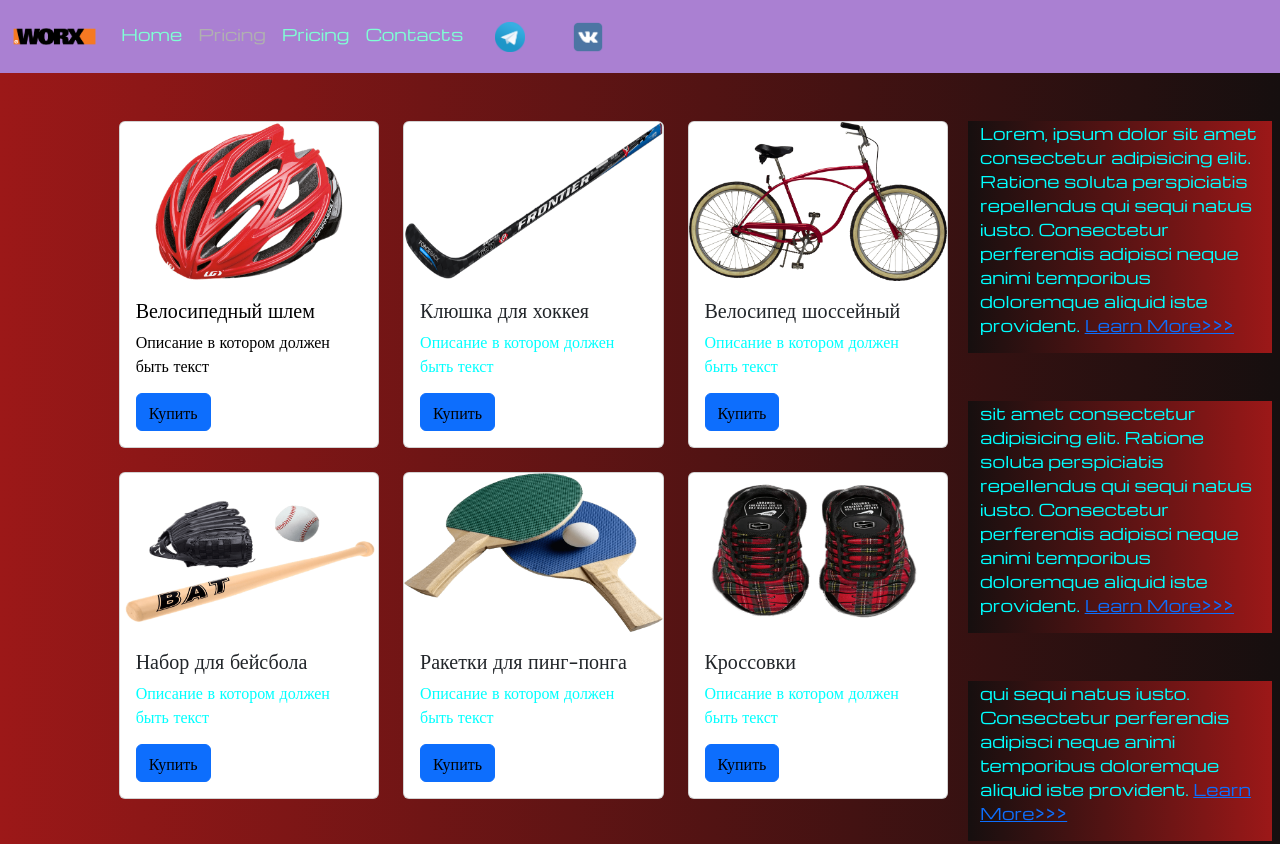
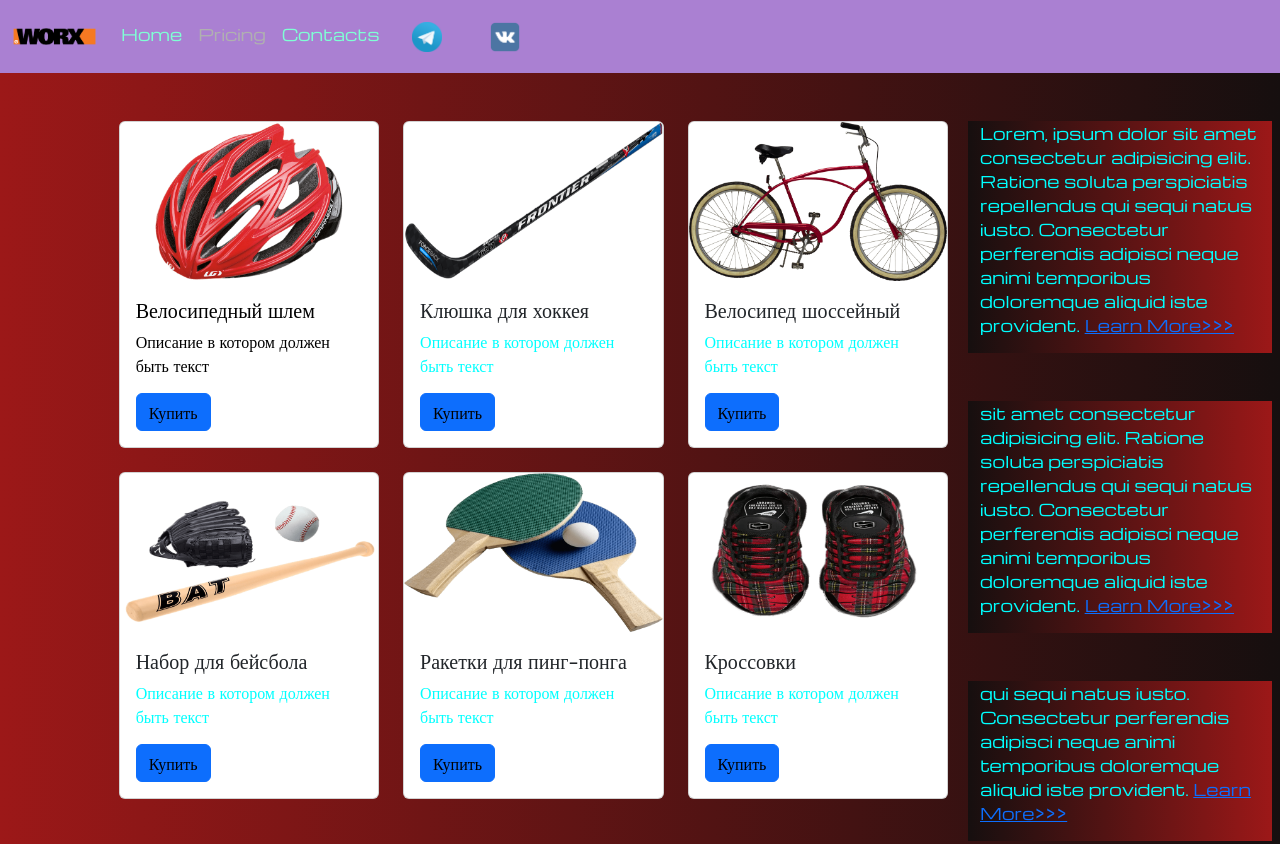
Before and after one commit to tims-team/tims-team.github.io, a plain HTML site: page pricing.html in a window 1280 px wide. Shown: the top 844 px of the page. Drawn offline with nearby package versions, Linux system fonts and the light colour scheme.

Commit message:
Update pricing.html

```diff
--- a/pricing.html
+++ b/pricing.html
@@ -33,9 +33,6 @@
             </li>
             <li class="nav-item">
               <a class="nav-link active" href="pricing.html">Pricing</a>
-            </li>
-            <li class="nav-item">
-              <a class="nav-link" href="pricing.html">Pricing</a>
             </li>
             <li class="nav-item">
               <a class="nav-link" href="pricing.html">Contacts</a>
```
